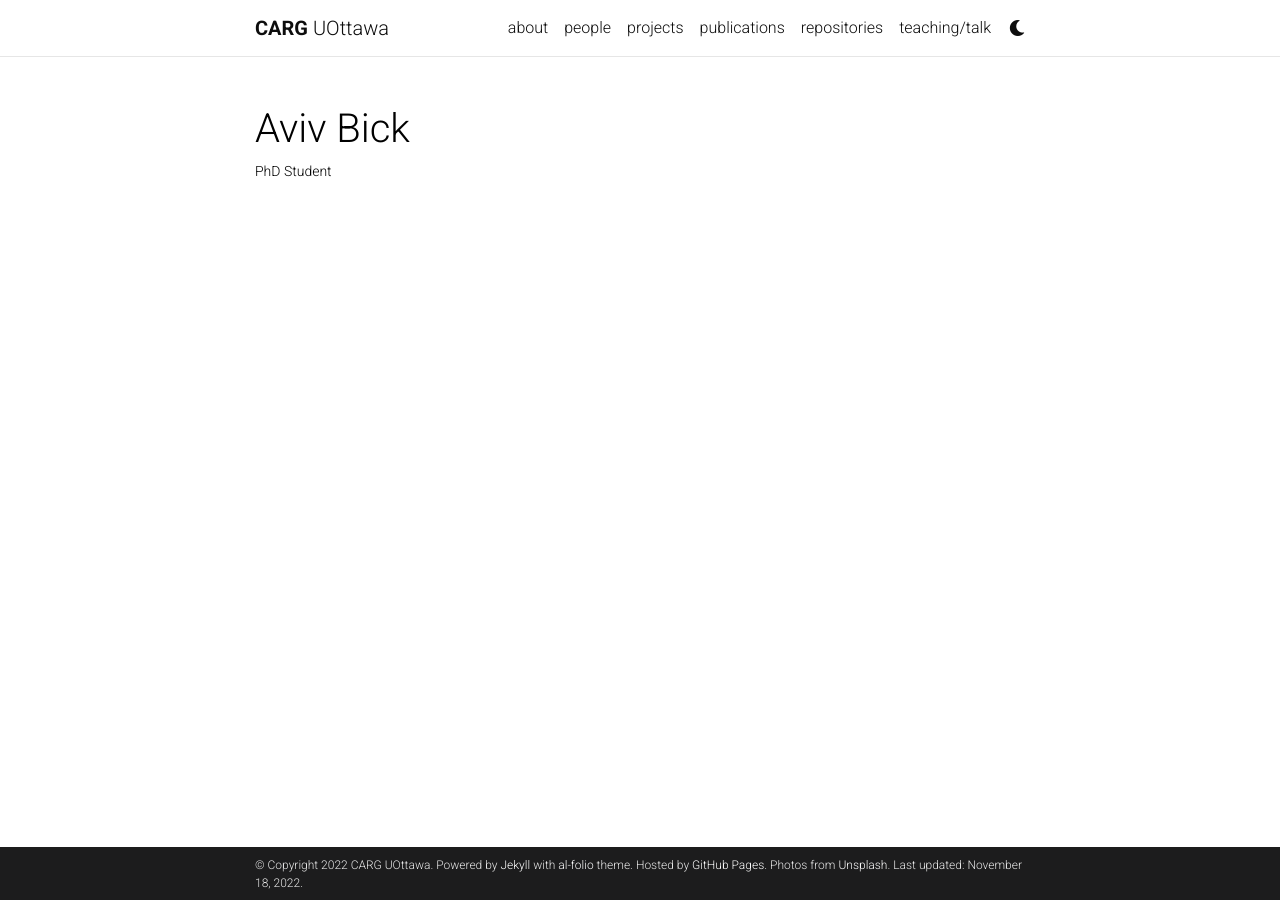
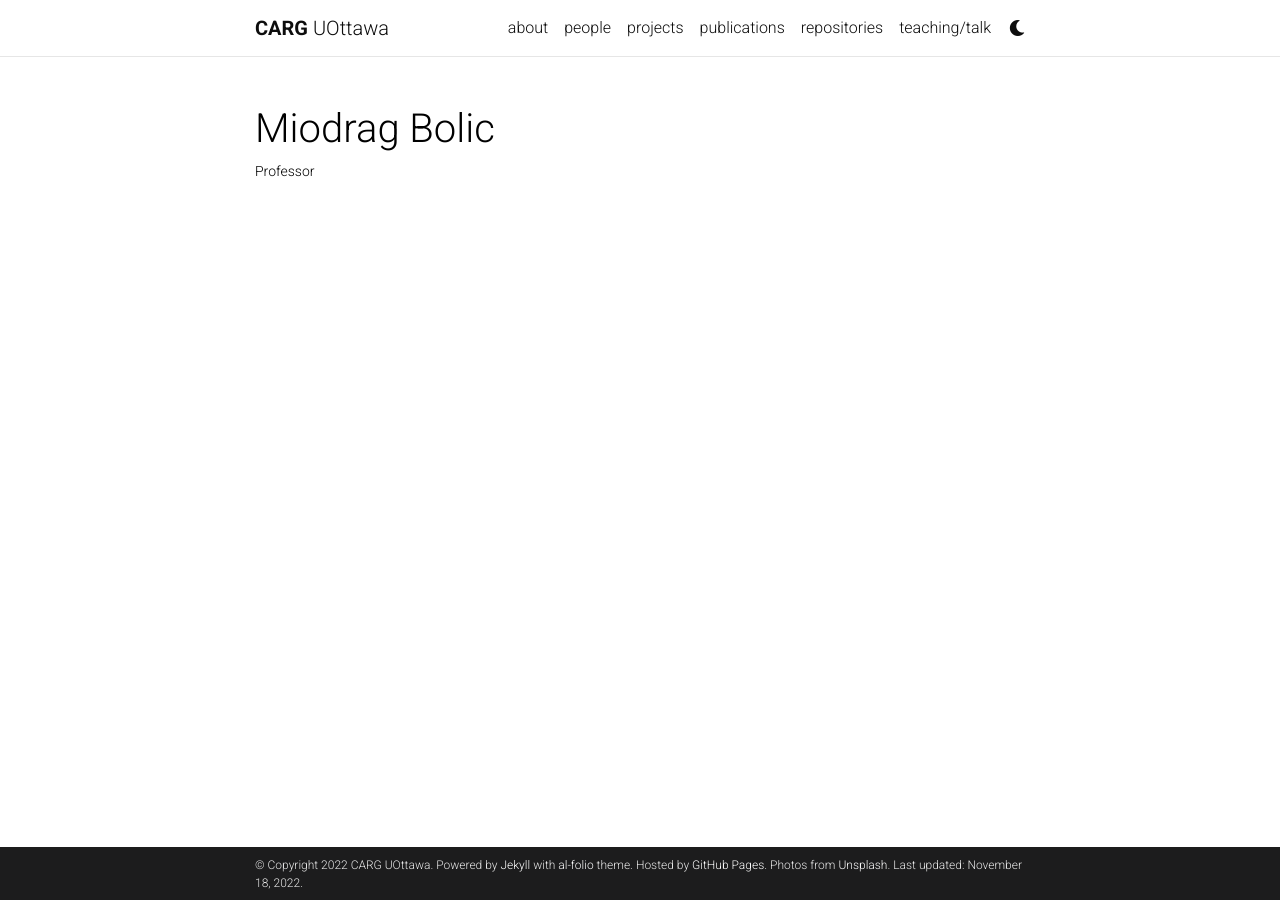
Before and after one commit to Himagna-Ganti/carg-uottawa, a Jekyll site: the page built from _people/miodrag.md, in a window 1280 px wide. Built offline with Jekyll 4.4.1, drawn with Linux system fonts in a browser that asks for light colours; comment, search, counter and statistics services are not loaded; a style sheet for code colours, icons or effects is not loaded.

Commit message:
Update miodrag.md

```diff
--- a/_people/miodrag.md
+++ b/_people/miodrag.md
@@ -1,9 +1,9 @@
 ---
 layout: page
-title: Aviv Bick
-description: PhD Student
+title: Miodrag Bolic
+description: Professor
 img: assets/img/fardad.jpeg
 importance: 1
 category: current
-redirect: https://github.com/avivbick
+redirect: https://engineering.uottawa.ca/people/bolic-miodrag
 ---
```
